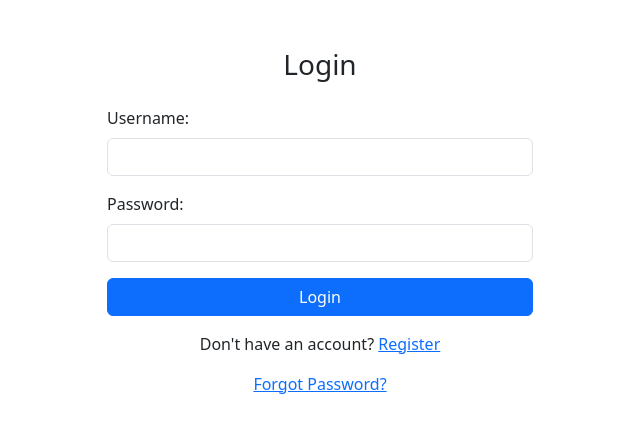
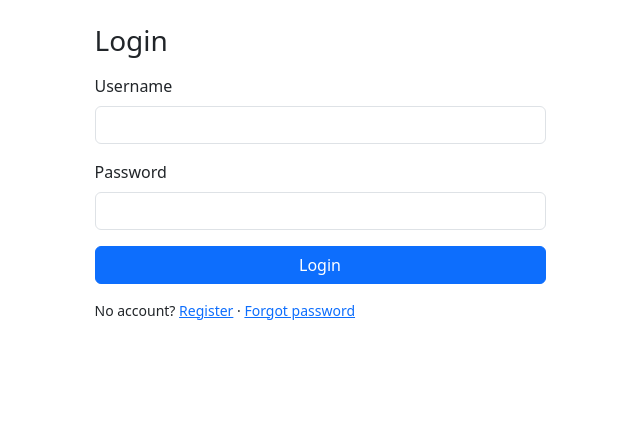
Before and after one commit to onesmuson/Patient-Data-Management-System-PDMS-, a Flask app: page /login in a window 1280 px wide. Shown: the part 56-489 px from the top of the page, without its empty margins (320-960 px from the left). Run offline with Flask 3, Linux system fonts and the light colour scheme; data comes from the database, SQL or seed files in the repository.

Commit message:
Update login.html

```diff
--- a/templates/login.html
+++ b/templates/login.html
@@ -1,30 +1,20 @@
 {% extends "base.html" %}
 {% block content %}
-<div class="container mt-5" style="max-width: 450px;">
-    <h3 class="text-center mb-4">Login</h3>
-
-    <form action="/login" method="POST">
-        <div class="mb-3">
-            <label for="username" class="form-label">Username:</label>
-            <input type="text" name="username" required class="form-control">
-        </div>
-
-        <div class="mb-3">
-            <label for="password" class="form-label">Password:</label>
-            <input type="password" name="password" required class="form-control">
-        </div>
-
-        <button type="submit" class="btn btn-primary w-100">Login</button>
+<div class="row justify-content-center">
+  <div class="col-md-5">
+    <h3 class="mb-3">Login</h3>
+    <form method="POST" action="{{ url_for('login') }}">
+      <div class="mb-3">
+        <label class="form-label">Username</label>
+        <input class="form-control" name="username" required />
+      </div>
+      <div class="mb-3">
+        <label class="form-label">Password</label>
+        <input class="form-control" type="password" name="password" required />
+      </div>
+      <button class="btn btn-primary w-100">Login</button>
     </form>
-
-    <div class="text-center mt-3">
-        <p>Don't have an account?
-            <a href="{{ url_for('register') }}">Register</a>
-        </p>
-    </div>
-
-    <div class="text-center mt-2">
-        <a href="{{ url_for('reset_password') }}">Forgot Password?</a>
-    </div>
+    <p class="mt-3 small">No account? <a href="{{ url_for('register') }}">Register</a> · <a href="{{ url_for('forgot_password') }}">Forgot password</a></p>
+  </div>
 </div>
 {% endblock %}
```
